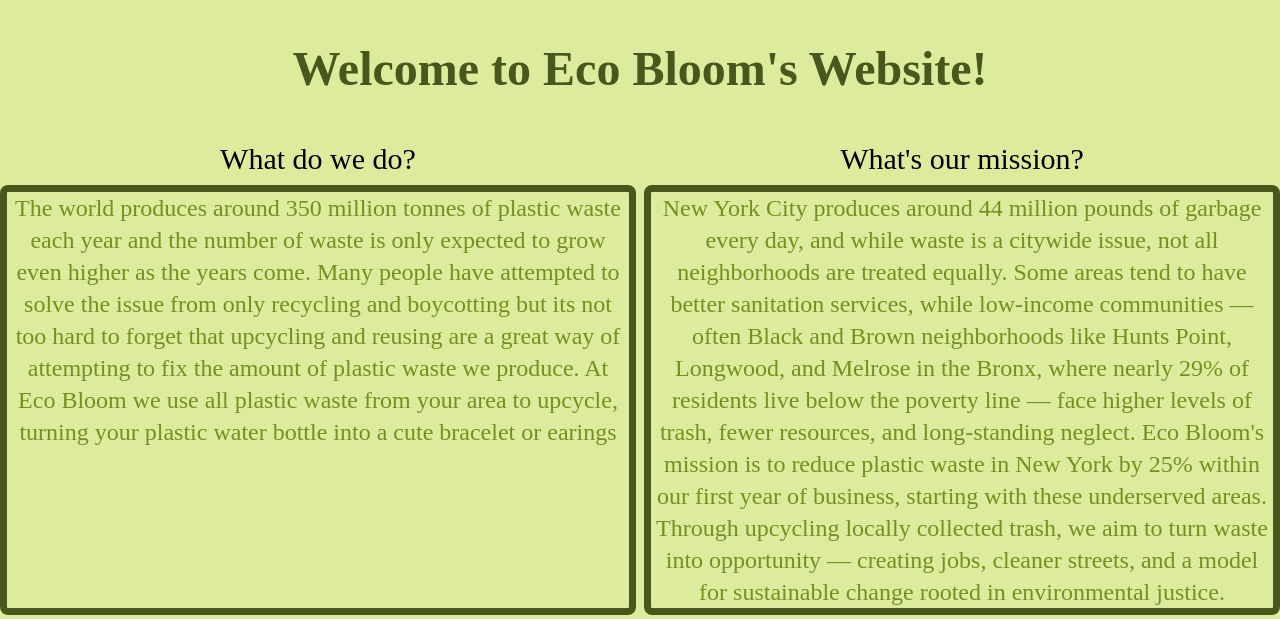
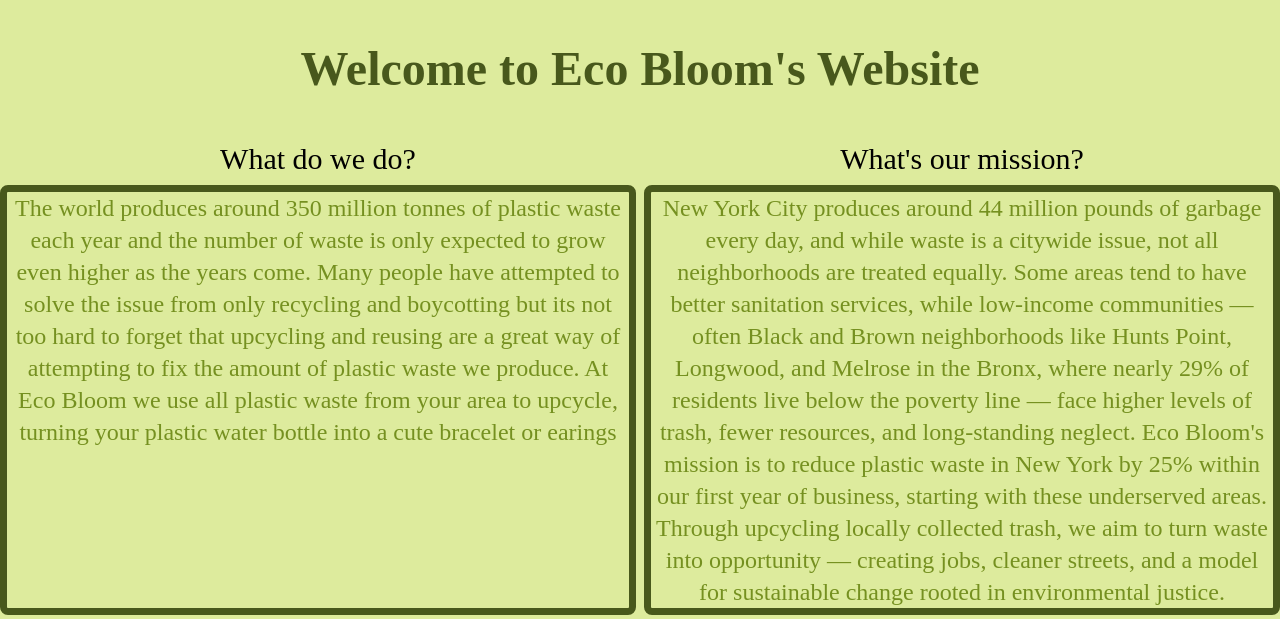
Before and after one commit to Brooklyn-STEAM/eco-bloom, a website built with Vite: page src/pages/index.html in a window 1280 px wide. Shown: the part 181-800 px from the top of the page. Built offline with nearby package versions, Linux system fonts and the light colour scheme; what @iconify/tailwind4 would draw is missing.

Commit message:
fixed up the homepage

```diff
--- a/src/pages/index.html
+++ b/src/pages/index.html
@@ -9,7 +9,7 @@
 <body class="bg-deco-200 text-center container m-auto">
 <div>
     <include src="components/navbar.html"></include>
-    <h1 class="text-center text-5xl font-bold my-12 text-deco-800 decoration-4 underline-offset-8">Welcome to Eco Bloom's Website!</h1>
+    <h1 class="text-center text-5xl font-bold my-12 text-deco-800 decoration-4 underline-offset-8">Welcome to Eco Bloom's Website</h1>
 </div>
 
 <div class="grid grid-cols-2 gap-2">
```
